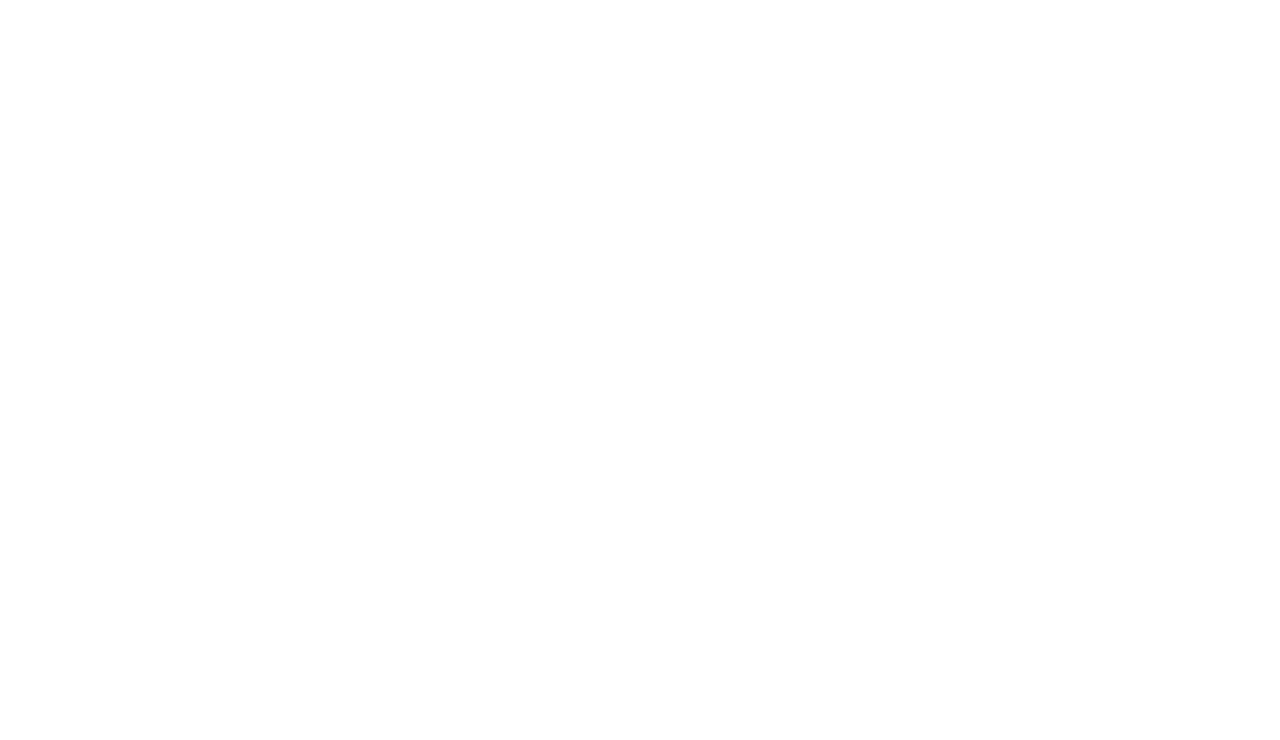
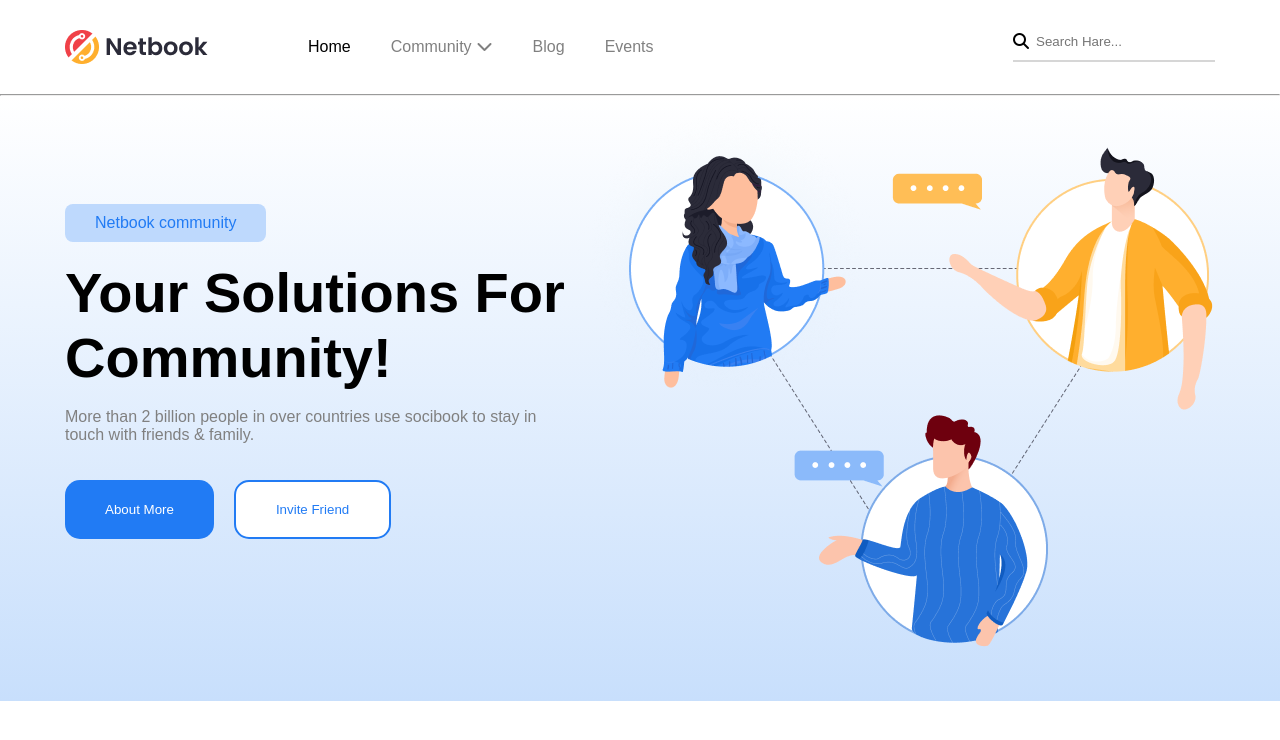
Before and after one commit to arion1986/day_1.4, a plain HTML site: page index.html in a window 1280 px wide. Drawn offline with Linux system fonts and the light colour scheme.

Commit message:
second commit

```diff
--- a/index.html
+++ b/index.html
@@ -5,8 +5,38 @@
     <meta name="viewport" content="width=device-width, initial-scale=1.0">
     <title>Document</title>
     <link rel="stylesheet" href="./style.css">
+    <link rel="stylesheet" href="https://cdnjs.cloudflare.com/ajax/libs/font-awesome/6.7.2/css/all.min.css">
 </head>
 <body>
+    <section class="dv1">
+        <div class="dv2">
+        <img src="./logo (1).png" alt="">
+        <div class="dv3">
+            <p>Home</p>
+            <p style="color: gray; display: flex; gap: 5px;">Community<i class="fa-solid fa-chevron-down"></i></p>
+            <p style="color: gray;">Blog</p>
+            <p style="color: gray;">Events</p>
+        </div>
+    </div>
+        <div class="dv4">
+            <i class="fa-solid fa-search"></i>
+            <input class="input" type="text" placeholder="Search Hare...">
+        </div>
+    </section><hr>
 
+
+<div class="dv7">
+    <section class="dv5">
+        <div>
+            <p class="p1">Netbook community</p><br>
+            <h1 class="h1">Your Solutions For Community!</h1><br>
+            <p style="color: gray;">More than 2 billion people in over countries use socibook to stay in touch with friends & family.</p><br><br>
+            <div class="dv6">
+                <button class="butt">About More</button><button style="background-color: white; color: #217bf4; border: 2px solid #217bf4;" class="butt">Invite Friend</button>
+            </div>
+        </div>
+        <img src="./Iamge.png" alt="">
+    </section><br><br><br>
+ </div>
 </body>
 </html>
--- a/style.css
+++ b/style.css
@@ -0,0 +1,64 @@
+*{
+    margin: 0;
+    font-family: sans-serif;
+}
+.dv1{
+    display: flex;
+    max-width: 1150px;
+    margin: auto;
+    justify-content: space-between;
+    padding: 30px 0px;
+    align-items: center;
+}
+.dv2{
+    display: flex;
+    align-items: center;
+    gap: 100px;
+}
+.dv3{
+    display: flex;
+    gap: 40px;
+}
+.input{
+    border: none;
+    outline: none;
+}
+.dv4{
+    display: flex;
+    align-items: center;
+    gap:5px;
+    border-bottom: 2px solid rgb(214, 214, 214);
+    padding: 0px 0px 10px 0px;
+
+}
+.dv5{
+    display: flex;
+    align-items: center;
+    max-width: 1150px;
+    margin: auto;
+}
+.dv7{
+    background: linear-gradient(white,#c8dffc);
+
+}
+.p1{
+    color: #217BF4;
+    width: fit-content;
+    padding: 10px 30px;
+    background-color: #bed9fd;
+    border-radius: 8px;
+}
+.h1{
+    font-size: 56px;
+}
+.butt{
+    padding: 20px 40px;
+    border-radius: 15px;
+    background-color: #217BF4;
+    color: white;
+    border: none;
+}
+.dv6{
+    display: flex;
+    gap: 20px;
+}
```
Also changed, not shown: Iamge.png (added), logo (1).png (added).
